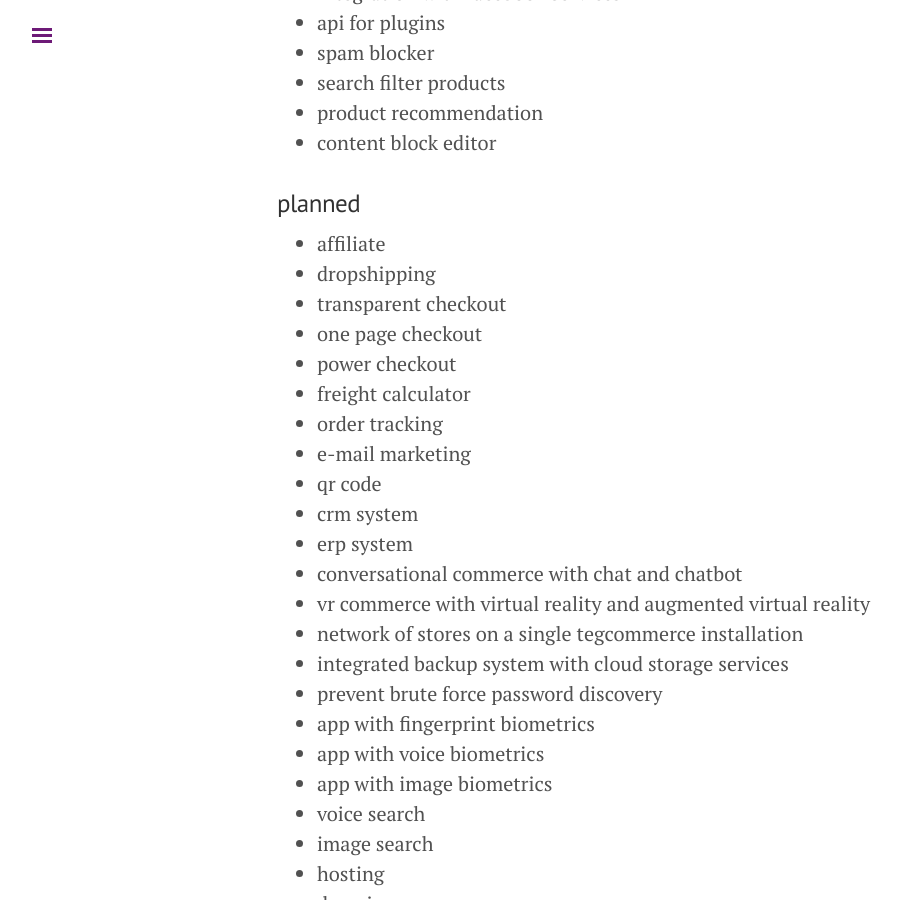
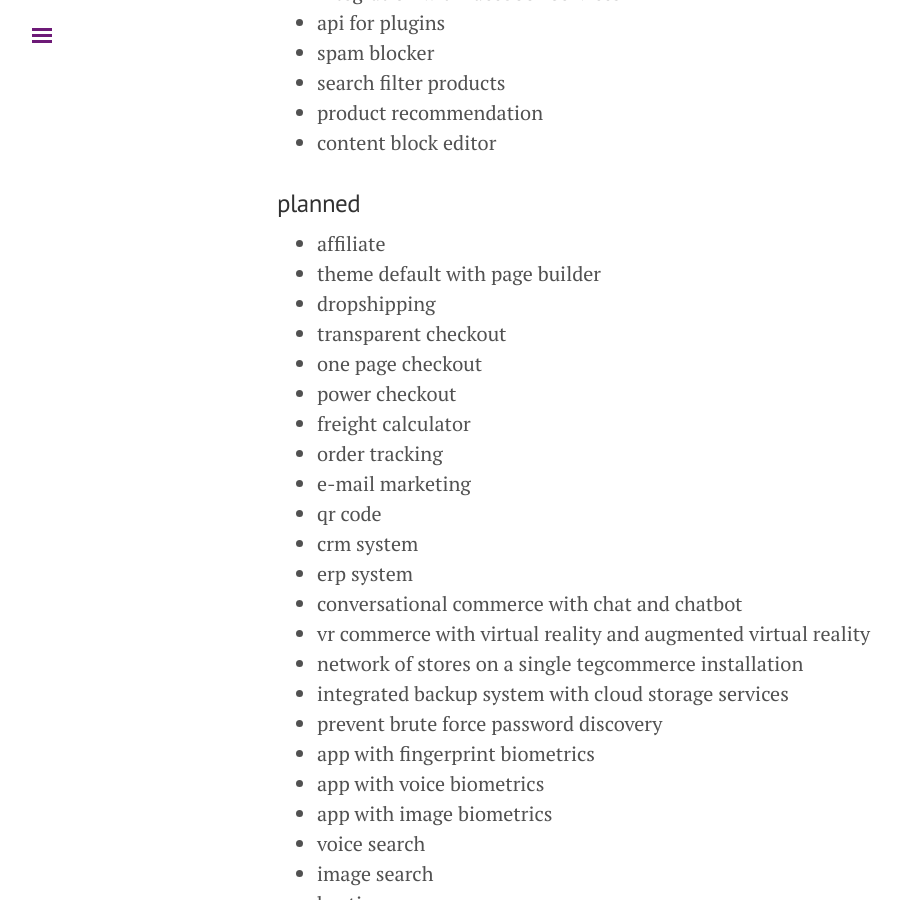
Before and after one commit to tegcommerce/tegcommerce-website, a Jekyll site: the page built from index.md, in a window 1280 px wide and 900 px high, scrolled down 1686 px. Shown: the whole window, without its empty margins (3-903 px from the left). Built offline with Jekyll 4.4.1, drawn with Linux system fonts in a browser that asks for light colours; nearby versions of some CDN libraries; a style sheet for code colours, icons or effects is not loaded.

Commit message:
Update index.md

```diff
--- a/index.md
+++ b/index.md
@@ -55,6 +55,7 @@ open source e-commerce platform javascript full stack with reactjs & nodejs
 
 ### planned
 * affiliate
+* theme default with page builder
 * dropshipping
 * transparent checkout
 * one page checkout
```
